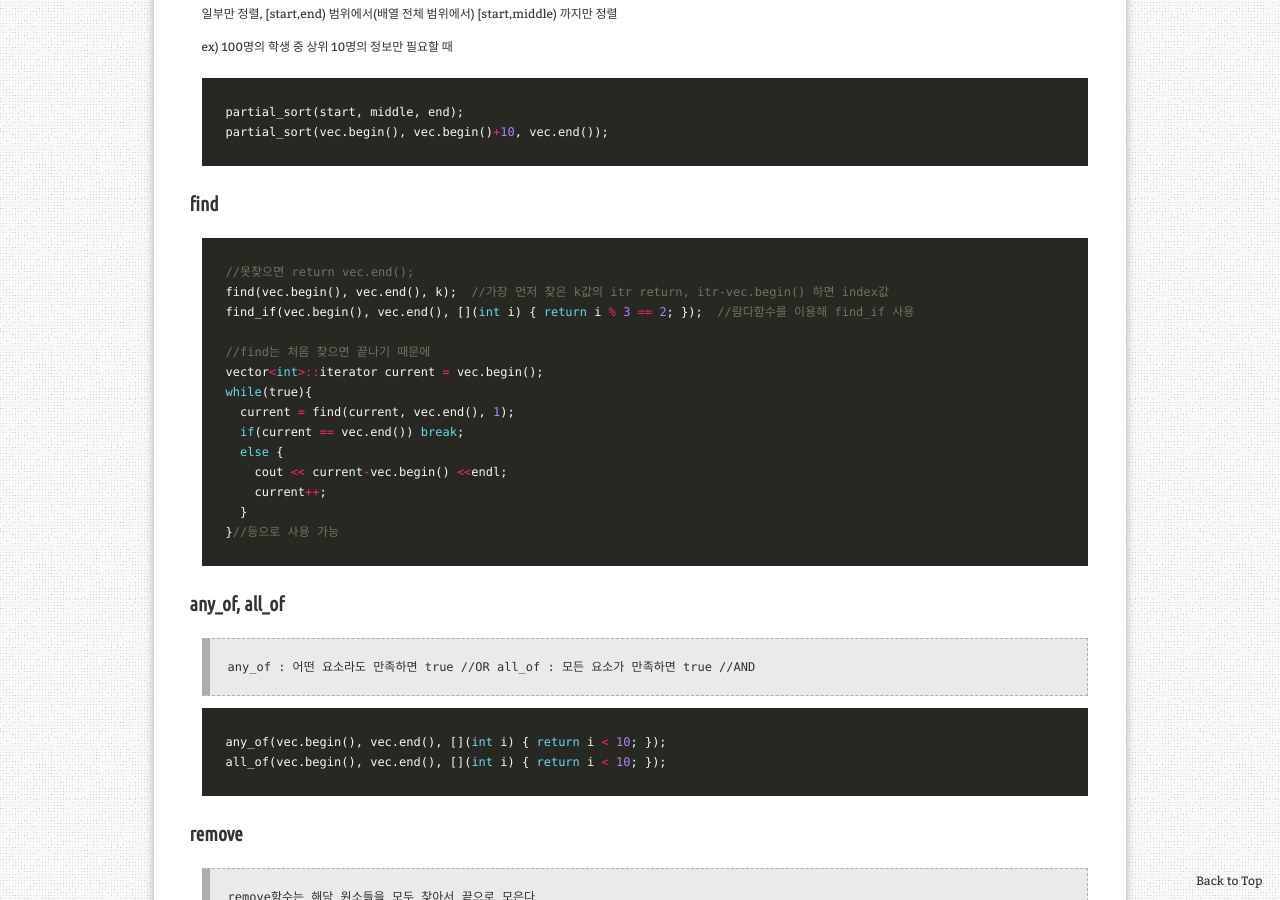
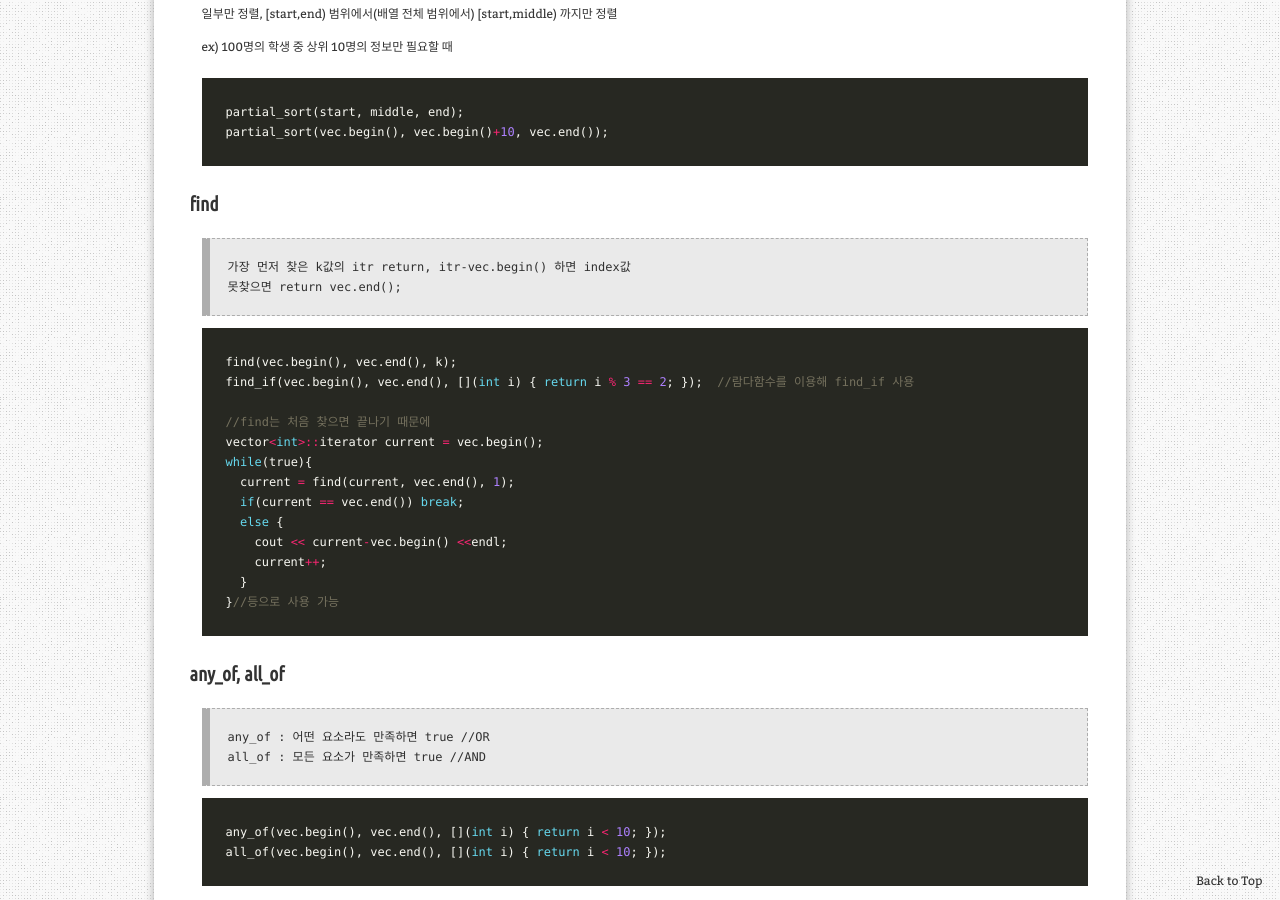
Before and after one commit to aristohyun/aristohyun.github.io, a Jekyll site: the page built from _posts/2020-07-27-Algorithm.md, in a window 1280 px wide and 900 px high, scrolled down 1001 px. Built offline with Jekyll 4.4.1, drawn with Linux system fonts in a browser that asks for light colours; comment, search, counter and statistics services are not loaded.

```diff
--- a/_posts/2020-07-27-Algorithm.md
+++ b/_posts/2020-07-27-Algorithm.md
@@ -51,10 +51,11 @@ partial_sort(vec.begin(), vec.begin()+10, vec.end());
 ~~~
 
 ### find
+> 가장 먼저 찾은 k값의 itr return, itr-vec.begin() 하면 index값
+> 못찾으면 return vec.end();
 
 ~~~ c++
-//못찾으면 return vec.end();
-find(vec.begin(), vec.end(), k);  //가장 먼저 찾은 k값의 itr return, itr-vec.begin() 하면 index값
+find(vec.begin(), vec.end(), k);
 find_if(vec.begin(), vec.end(), [](int i) { return i % 3 == 2; });  //람다함수를 이용해 find_if 사용
 
 //find는 처음 찾으면 끝나기 때문에
@@ -72,7 +73,7 @@ while(true){
 ### any_of, all_of
 
 > any_of : 어떤 요소라도 만족하면 true  //OR
-> all_of : 모든 요소가 만족하면 true      //AND
+> all_of : 모든 요소가 만족하면 true    //AND
 
 ~~~ c++
 any_of(vec.begin(), vec.end(), [](int i) { return i < 10; });
@@ -83,7 +84,7 @@ all_of(vec.begin(), vec.end(), [](int i) { return i < 10; });
 > remove함수는 해당 원소들을 모두 찾아서 끝으로 모은다
 
 <span class="margin">대부분 컨테이너는 erase 함수가 포함되어 있다</span>
-<span class="margin">그러나 erase는 특정 원소를 찾아서 제거하는게 아닌 , 일정 범위를 제거 하는 형식    </span>
+<span class="margin">그러나 erase는 특정 원소를 찾아서 제거하는게 아닌 , 일정 범위를 제거 하는 형식</span>
 <span class="margin">그래서 remove 함수로 끝에 모은 뒤에 erase로 제거한다</span>
 
 ~~~ c++
```
